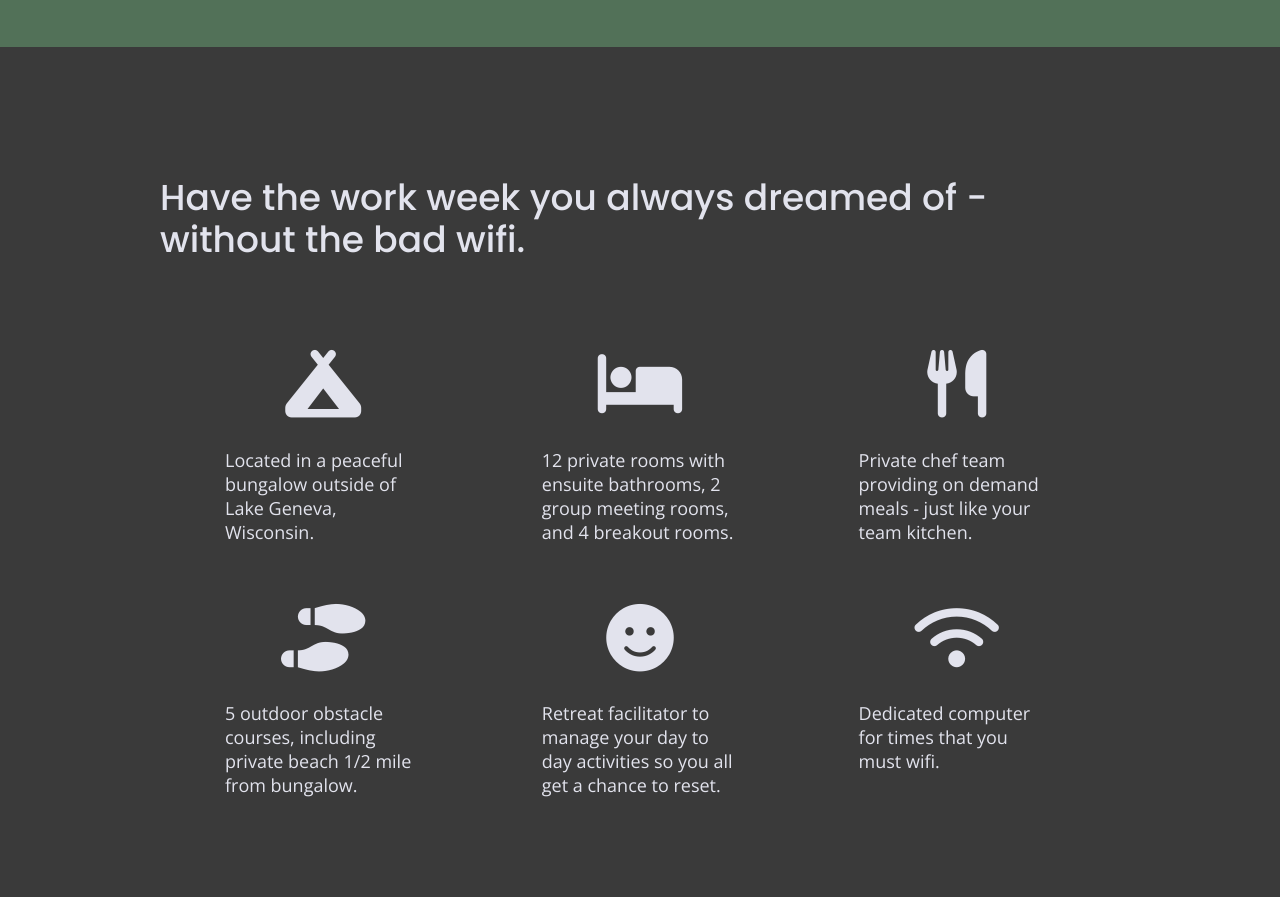
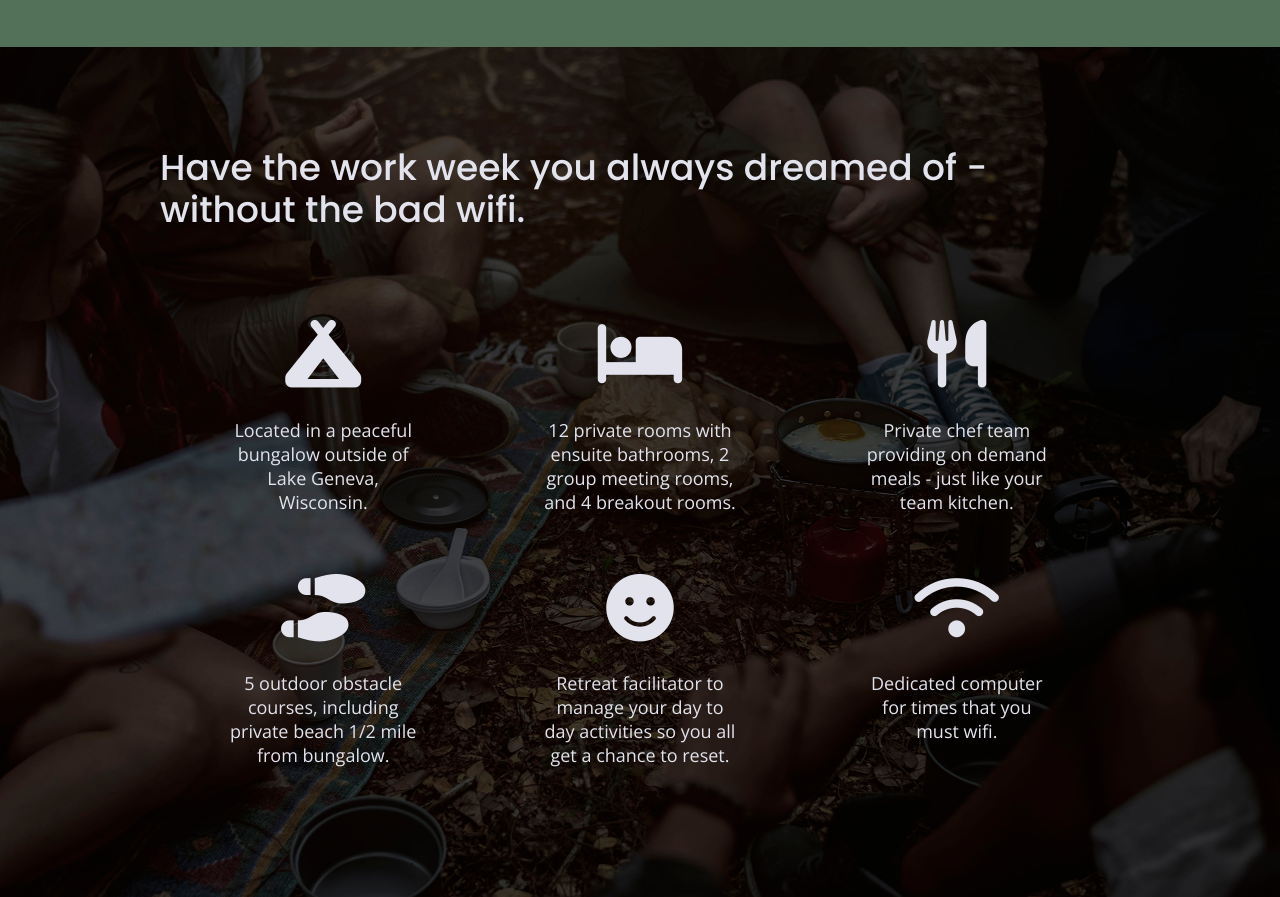
Before and after one commit to sarahlibx/unplugged-responsive-site, a website built with Parcel: page html5-boilerplate/index.html in a window 1280 px wide. Shown: the part 944-1841 px from the top of the page. Built offline with nearby package versions, Linux system fonts and the light colour scheme.

Commit message:
Finalized CSS

```diff
--- a/html5-boilerplate/css/main.css
+++ b/html5-boilerplate/css/main.css
@@ -97,6 +97,7 @@ body {
  font-size: 1em;
  text-align: left;
  color: #e2e3ed;
+ background-color: #202322;
 }
 
 ul,
@@ -115,6 +116,7 @@ h2 {
  font-family: 'Poppins', sans-serif;
  font-weight: 500;
  font-size: 1.875em;
+ margin: 0;
 }
 
 h3,
@@ -296,8 +298,9 @@ input[type=button] {
 .features {
   display: flex;
   justify-content: center;
-  background: url('') center no-repeat #3a3a3a;
+  background: url('../img/unplugged-retreat-features.jpg') center no-repeat #3a3a3a;
   background-size: cover;
+  background-position: center;
 }
 
 .features h2 {
@@ -322,6 +325,7 @@ flex-flow: row wrap;
 }
 
 .features p {
+  text-align: center;
   margin: 0;
 }
 
```
Also changed, not shown: html5-boilerplate/img/unplugged-retreat-features.jpg (renamed from unplugged-retreat-features.jpg).
